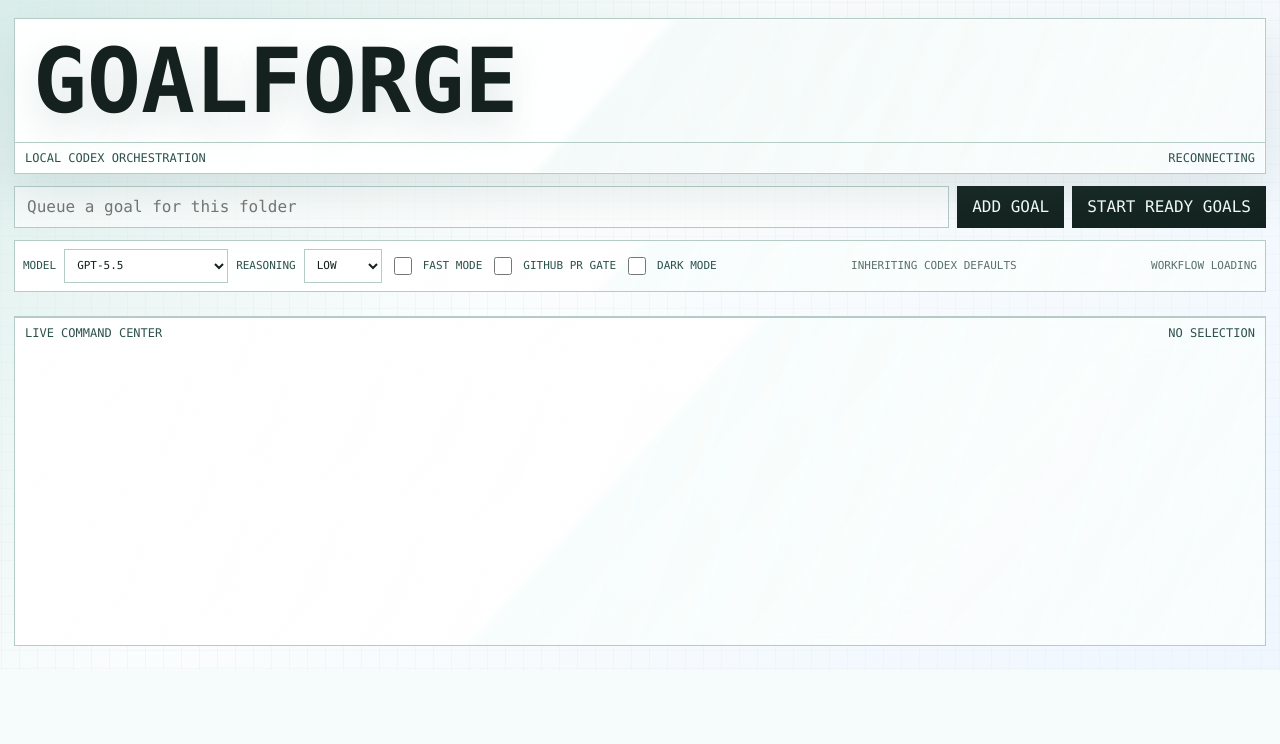
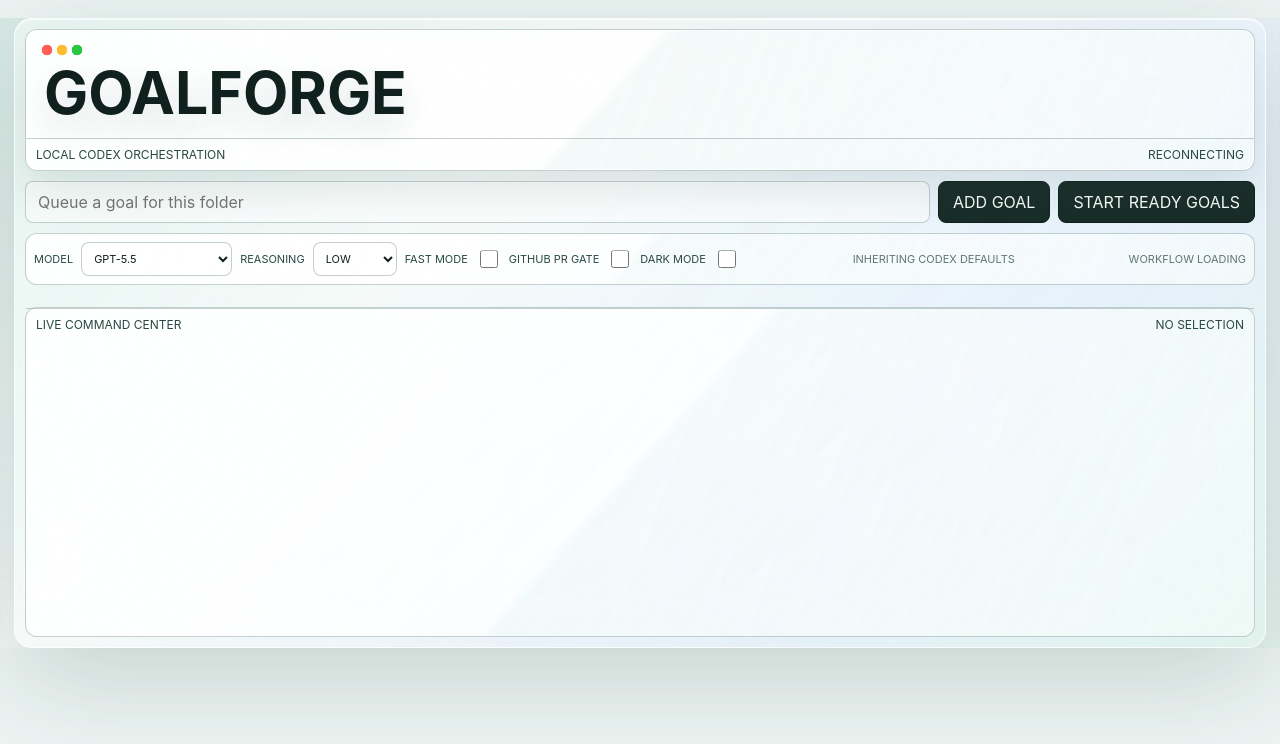
Before and after one commit to topmass/goalforge, a plain HTML site: page static/index.html in a window 1280 px wide. Drawn offline with Linux system fonts and the light colour scheme; no server answers.

Commit message:
Polish light glass app design

```diff
--- a/static/styles.css
+++ b/static/styles.css
@@ -1,72 +1,84 @@
 :root {
   color-scheme: light;
-  --bg: #f6fbfc;
-  --panel: rgba(255, 255, 255, 0.78);
-  --panel-2: rgba(255, 255, 255, 0.9);
-  --ink: #14211f;
-  --muted: #2d514b;
-  --dim: #5b716d;
-  --line: #b5cbc6;
-  --accent: #277960;
+  --bg: #edf5f3;
+  --panel: rgba(255, 255, 255, 0.52);
+  --panel-2: rgba(255, 255, 255, 0.62);
+  --ink: #10201d;
+  --muted: #294842;
+  --dim: #60766f;
+  --line: rgba(77, 111, 105, 0.32);
+  --accent: #176b58;
   --hot: #06100e;
   --warn: #6d5a10;
-  --field: rgba(255, 255, 255, 0.66);
+  --field: rgba(255, 255, 255, 0.58);
   --chrome: linear-gradient(
     132deg,
-    rgba(255, 255, 255, 0.72) 0%,
-    rgba(255, 255, 255, 0.58) 48%,
-    rgba(235, 249, 247, 0.34) 49%,
-    rgba(235, 249, 247, 0.2) 100%
+    rgba(255, 255, 255, 0.64) 0%,
+    rgba(255, 255, 255, 0.5) 49%,
+    rgba(230, 246, 243, 0.24) 50%,
+    rgba(230, 246, 243, 0.1) 100%
   );
   --glass-panel: linear-gradient(
     132deg,
-    rgba(255, 255, 255, 0.66) 0%,
-    rgba(255, 255, 255, 0.5) 48%,
-    rgba(232, 248, 246, 0.3) 49%,
-    rgba(232, 248, 246, 0.16) 100%
+    rgba(255, 255, 255, 0.58) 0%,
+    rgba(255, 255, 255, 0.42) 49%,
+    rgba(222, 241, 238, 0.2) 50%,
+    rgba(222, 241, 238, 0.08) 100%
   );
   --glass-card: linear-gradient(
     132deg,
-    rgba(255, 255, 255, 0.76) 0%,
-    rgba(255, 255, 255, 0.62) 48%,
-    rgba(245, 255, 253, 0.4) 49%,
-    rgba(245, 255, 253, 0.24) 100%
+    rgba(255, 255, 255, 0.7) 0%,
+    rgba(255, 255, 255, 0.54) 49%,
+    rgba(246, 255, 252, 0.24) 50%,
+    rgba(246, 255, 252, 0.12) 100%
   );
   --agent-bg: var(--glass-card);
   --glass-reflect: linear-gradient(
     110deg,
-    rgba(255, 255, 255, 0.56) 0%,
-    rgba(255, 255, 255, 0.18) 22%,
+    rgba(255, 255, 255, 0.62) 0%,
+    rgba(255, 255, 255, 0.22) 24%,
     rgba(255, 255, 255, 0) 44%,
-    rgba(255, 255, 255, 0.22) 78%,
+    rgba(255, 255, 255, 0.2) 78%,
     rgba(255, 255, 255, 0.04) 100%
   );
-  --glass-filter: blur(18px) saturate(1.35);
+  --glass-filter: blur(24px) saturate(1.5);
   --masthead-bg: linear-gradient(
     132deg,
-    rgba(255, 255, 255, 0.74) 0%,
-    rgba(255, 255, 255, 0.58) 47%,
-    rgba(225, 242, 239, 0.36) 48%,
-    rgba(225, 242, 239, 0.18) 100%
+    rgba(255, 255, 255, 0.68) 0%,
+    rgba(255, 255, 255, 0.52) 47%,
+    rgba(224, 241, 238, 0.28) 48%,
+    rgba(224, 241, 238, 0.12) 100%
   );
-  --masthead-shadow:
-    inset 0 0 0 1px rgba(255, 255, 255, 0.75),
-    0 18px 48px rgba(82, 117, 111, 0.16);
-  --wordmark-shadow: 0 14px 32px rgba(80, 126, 117, 0.18);
-  --button-bg: #13231f;
+  --masthead-shadow: inset 0 0 0 1px rgba(255, 255, 255, 0.75), 0 18px 48px rgba(52, 77, 72, 0.14);
+  --wordmark-shadow: 0 14px 32px rgba(47, 93, 84, 0.16);
+  --button-bg: rgba(12, 31, 27, 0.94);
   --button-ink: #f8fffc;
-  --grid-line: rgba(45, 81, 75, 0.08);
+  --grid-line: rgba(45, 81, 75, 0.035);
   --page-wash: linear-gradient(
     135deg,
-    rgba(216, 237, 233, 0.9),
-    rgba(255, 255, 255, 0.54) 38%,
-    rgba(236, 244, 255, 0.8)
+    rgba(210, 231, 226, 0.78),
+    rgba(255, 255, 255, 0.38) 32%,
+    rgba(228, 236, 252, 0.62) 66%,
+    rgba(224, 244, 231, 0.68)
   );
   --background-image: linear-gradient(transparent, transparent);
   --modal-backdrop: rgba(236, 246, 244, 0.78);
   --modal-bg: rgba(253, 255, 254, 0.96);
   --modal-shadow: 0 26px 90px rgba(59, 88, 82, 0.24);
-  --card-shadow: 0 10px 28px rgba(43, 76, 70, 0.06);
+  --shell-bg: linear-gradient(
+    145deg,
+    rgba(255, 255, 255, 0.48),
+    rgba(255, 255, 255, 0.2) 48%,
+    rgba(218, 237, 233, 0.16)
+  );
+  --shell-border: rgba(255, 255, 255, 0.66);
+  --shell-shadow: 0 30px 110px rgba(41, 68, 63, 0.2), inset 0 1px 0 rgba(255, 255, 255, 0.78);
+  --card-shadow: 0 14px 34px rgba(43, 76, 70, 0.08), inset 0 1px 0 rgba(255, 255, 255, 0.6);
+  --window-radius: 18px;
+  --panel-radius: 12px;
+  --card-radius: 8px;
+  --mac-controls-opacity: 1;
+  --ui: ui-sans-serif, -apple-system, BlinkMacSystemFont, "SF Pro Text", "Segoe UI", sans-serif;
   --mono: "IBM Plex Mono", "SFMono-Regular", Consolas, "Liberation Mono", monospace;
 }
 
@@ -100,7 +112,15 @@
   --modal-backdrop: rgba(0, 0, 0, 0.72);
   --modal-bg: #07100b;
   --modal-shadow: 0 24px 80px rgba(0, 0, 0, 0.6);
+  --shell-bg: transparent;
+  --shell-border: transparent;
+  --shell-shadow: none;
   --card-shadow: none;
+  --window-radius: 0;
+  --panel-radius: 0;
+  --card-radius: 0;
+  --mac-controls-opacity: 0;
+  --ui: var(--mono);
 }
 
 * {
@@ -113,7 +133,7 @@
   min-height: 100%;
   background: var(--bg);
   color: var(--ink);
-  font-family: var(--mono);
+  font-family: var(--ui);
   letter-spacing: 0;
 }
 
@@ -132,7 +152,7 @@
 button,
 input,
 select {
-  border-radius: 0;
+  border-radius: var(--card-radius);
   font: inherit;
 }
 
@@ -146,8 +166,12 @@
 }
 
 button:hover {
+  background: rgba(255, 255, 255, 0.58);
+  color: var(--ink);
+}
+
+:root[data-theme="dark"] button:hover {
   background: var(--bg);
-  color: var(--ink);
 }
 
 input {
@@ -157,6 +181,7 @@
   background: var(--field);
   color: var(--ink);
   padding: 0 12px;
+  box-shadow: inset 0 1px 0 rgba(255, 255, 255, 0.38);
 }
 
 select {
@@ -165,6 +190,7 @@
   background: var(--field);
   color: var(--ink);
   padding: 0 8px;
+  box-shadow: inset 0 1px 0 rgba(255, 255, 255, 0.38);
 }
 
 input:focus {
@@ -173,12 +199,22 @@
 
 .shell {
   width: min(1800px, calc(100vw - 28px));
-  margin: 0 auto;
-  padding: 18px 0 24px;
+  margin: 18px auto 28px;
+  padding: 10px;
+  border: 1px solid var(--shell-border);
+  border-radius: var(--window-radius);
+  background: var(--shell-bg);
+  box-shadow: var(--shell-shadow);
+  backdrop-filter: var(--glass-filter);
+  -webkit-backdrop-filter: var(--glass-filter);
+  overflow: hidden;
 }
 
 .masthead {
+  position: relative;
   border: 1px solid var(--line);
+  border-radius: calc(var(--window-radius) - 6px) calc(var(--window-radius) - 6px)
+    var(--panel-radius) var(--panel-radius);
   background-color: var(--panel);
   background-image:
     var(--glass-reflect),
@@ -188,12 +224,27 @@
   -webkit-backdrop-filter: var(--glass-filter);
 }
 
+.masthead::before {
+  content: "";
+  position: absolute;
+  top: 14px;
+  left: 15px;
+  width: 42px;
+  height: 12px;
+  opacity: var(--mac-controls-opacity);
+  background:
+    radial-gradient(circle at 6px 6px, #ff5f57 0 5px, transparent 5.6px),
+    radial-gradient(circle at 21px 6px, #febc2e 0 5px, transparent 5.6px),
+    radial-gradient(circle at 36px 6px, #28c840 0 5px, transparent 5.6px);
+  pointer-events: none;
+}
+
 .wordmark {
-  padding: 22px 18px 20px;
+  padding: 36px 18px 18px;
   color: var(--ink);
-  font-size: clamp(40px, 7vw, 92px);
+  font-size: clamp(36px, 4.6vw, 72px);
   font-weight: 700;
-  line-height: 0.9;
+  line-height: 0.92;
   letter-spacing: 0;
   text-transform: uppercase;
   text-shadow: var(--wordmark-shadow);
@@ -229,7 +280,7 @@
   display: grid;
   grid-template-columns: minmax(260px, 1fr) auto auto;
   gap: 8px;
-  margin: 12px 0;
+  margin: 10px 0;
 }
 
 .settings-strip {
@@ -239,6 +290,7 @@
   gap: 8px;
   margin: 0 0 12px;
   border: 1px solid var(--line);
+  border-radius: var(--panel-radius);
   background-color: var(--panel);
   background-image:
     var(--glass-reflect),
@@ -257,9 +309,14 @@
 }
 
 .toggle-label input {
+  order: 2;
   width: 18px;
   min-height: 18px;
   accent-color: var(--accent);
+}
+
+.toggle-label span {
+  order: 1;
 }
 
 .settings-status {
@@ -271,12 +328,13 @@
 .board {
   display: grid;
   grid-template-columns: repeat(6, minmax(190px, 1fr));
-  gap: 8px;
+  gap: 10px;
 }
 
 .column {
   min-height: 310px;
   border: 1px solid var(--line);
+  border-radius: var(--panel-radius);
   background-color: var(--panel);
   background-image:
     var(--glass-reflect),
@@ -293,24 +351,25 @@
   display: flex;
   justify-content: space-between;
   border-bottom: 1px solid var(--line);
-  padding: 9px;
+  padding: 10px 11px;
   font-size: 12px;
   color: var(--muted);
 }
 
 .task-list {
   min-height: 250px;
-  padding: 8px;
+  padding: 9px;
 }
 
 .task-card {
   border: 1px solid var(--line);
+  border-radius: var(--card-radius);
   background-color: var(--panel-2);
   background-image:
     var(--glass-reflect),
     var(--glass-card);
   padding: 9px;
-  margin-bottom: 8px;
+  margin-bottom: 9px;
   cursor: pointer;
   box-shadow: var(--card-shadow);
   backdrop-filter: var(--glass-filter);
@@ -320,6 +379,7 @@
 .task-card:hover,
 .task-card.selected {
   border-color: var(--accent);
+  transform: translateY(-1px);
 }
 
 .task-id {
@@ -378,12 +438,13 @@
 
 .command {
   border: 1px solid var(--line);
+  border-radius: var(--panel-radius);
   background-color: var(--panel);
   background-image:
     var(--glass-reflect),
     var(--chrome);
   min-height: 330px;
-  margin-top: 12px;
+  margin-top: 10px;
   backdrop-filter: var(--glass-filter);
   -webkit-backdrop-filter: var(--glass-filter);
 }
@@ -397,6 +458,7 @@
 
 .agent-card {
   border: 1px solid var(--line);
+  border-radius: var(--card-radius);
   background-color: var(--field);
   background-image:
     var(--glass-reflect),
@@ -420,6 +482,7 @@
   overflow: auto;
   padding: 8px;
   color: var(--ink);
+  font-family: var(--mono);
   font-size: 12px;
   line-height: 1.5;
 }
@@ -470,6 +533,7 @@
   max-height: min(820px, calc(100vh - 48px));
   overflow: auto;
   border: 1px solid var(--accent);
+  border-radius: var(--panel-radius);
   background-color: var(--modal-bg);
   background-image:
     var(--glass-reflect),
@@ -528,7 +592,7 @@
   white-space: pre-wrap;
   word-break: break-word;
   color: var(--ink);
-  font: inherit;
+  font-family: var(--mono);
   font-size: 13px;
   line-height: 1.5;
 }
@@ -561,7 +625,8 @@
 @media (max-width: 720px) {
   .shell {
     width: calc(100vw - 16px);
-    padding-top: 8px;
+    margin: 8px auto 16px;
+    padding: 8px;
   }
 
   .toolbar {
```
